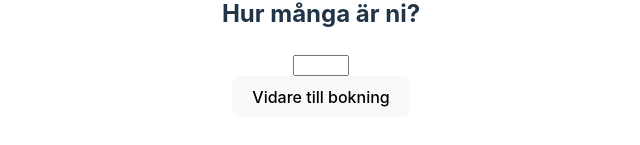
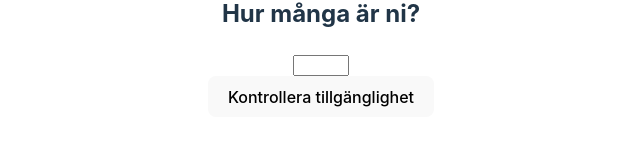
Before and after one commit to KennedyB1/Restaurangen, a React (Vite) app in the folder Restaurangen/: page /bokning in a window 1280 px wide. Shown: the part 395-540 px from the top of the page, without its empty margins (319-959 px from the left). Built offline with nearby package versions, Linux system fonts and the light colour scheme; no server answers.

Commit message:
refactoring, folder for interfaces, folder for functions

```diff
--- a/Restaurangen/src/Components/Booking.tsx
+++ b/Restaurangen/src/Components/Booking.tsx
@@ -5,15 +5,8 @@ import DatePicker from "react-datepicker"
 import "../calendar.css"
 import { getBookings } from "../services/restaurantServices";
 import { restaurantIdContext } from "../contexts/restaurantIdContext";
-
-interface IBooking {
-    id: string;
-    restaurantId: string;
-    date: string;
-    time: string;
-    numberOfGuests: number;
-    customerId: string;
-}
+import { checkAviability } from "../functions/checkAviability";
+import { IFetchedBooking } from "../interfaces/interfaces";
 
 
 export const Booking = () => {
@@ -21,7 +14,7 @@ export const Booking = () => {
     const [date, setDate] = useState<Date>(new Date());
     const [time, setTime] = useState<string>('18:00');
     const [guests, setGuests] = useState<string>('1');
-    const [bookings, setBookings] = useState<IBooking[]>([]);
+    const [bookings, setBookings] = useState<IFetchedBooking[]>([]);
     const passedDates = (date: Date) => new Date() <= date;
     const [isAvaible, setIsAvailable] = useState<boolean | string>('');
 
@@ -34,24 +27,8 @@ export const Booking = () => {
         fetchBookings();
     },[restaurantId]);
 
-    // funktion som kollar om det finns tillräckligt många lediga bord för valt datum och tid
-    const checkAviability = (time: string, date: Date, guests: string) => {
-        const dateToCheck = date.toISOString().slice(0, 10);
-        const guestsAmount = parseInt(guests);
-        let tables = 1;
-
-         //om antalet gäster är mindre än 6=1 bord, 12=2 bord
-        if (guestsAmount > 6) {
-            tables = 2;
-        } else if (guestsAmount > 12) {
-            tables = 3;
-        }
-
-        //Gör en array med andra bokningar för samma tid och datum tiden och datumet
-        const filteredArray = bookings.filter(booking => booking.date === dateToCheck && booking.time === time);
-
-        //om arrayen är kortare än antalet bord så finns det plats, annars inte
-        setIsAvailable(tables < (15 - filteredArray.length) ? true : false);
+    const clickFunction = () => {
+        setIsAvailable(checkAviability(time, date, guests, bookings))
     }
 
 
@@ -80,7 +57,7 @@ export const Booking = () => {
                 onChange={(e : ChangeEvent<HTMLInputElement>) => setGuests(e.target.value)}>
             </input>
         </div>
-        <button onClick={() => checkAviability(time, date, guests)}>Vidare till bokning</button>
+        <button onClick={clickFunction}>Kontrollera tillgänglighet</button>
         <p>{isAvaible === true ? 'Det finns bord' : isAvaible === false ? 'det finns inte bord' : isAvaible === '' ? '' : ''}</p>
     </>
 }
--- /dev/null
+++ b/Restaurangen/src/functions/checkAviability.ts
@@ -0,0 +1,20 @@
+import { IFetchedBooking } from "../interfaces/interfaces";
+
+export const checkAviability = (time: string, date: Date, guests: string, bookings: IFetchedBooking[]) => {
+  const dateToCheck = date.toISOString().slice(0, 10);
+  const guestsAmount = parseInt(guests);
+  let tables = 1;
+
+   //om antalet gäster är mindre än 6=1 bord, 12=2 bord
+  if (guestsAmount > 6) {
+      tables = 2;
+  } else if (guestsAmount > 12) {
+      tables = 3;
+  }
+
+  //Gör en array med andra bokningar för samma tid och datum tiden och datumet
+  const filteredArray = bookings.filter(booking => booking.date === dateToCheck && booking.time === time);
+
+  //om arrayen är kortare än antalet bord så finns det plats, annars inte
+  return (tables < (15 - filteredArray.length) ? true : false);
+}
--- /dev/null
+++ b/Restaurangen/src/interfaces/interfaces.ts
@@ -0,0 +1,39 @@
+export interface IRestaurant {
+  name: string;
+  address: {
+    street: string;
+    zip: string;
+    city: string;
+  };
+}
+
+export interface IBooking {
+  restaurantId: string;
+  date: string;
+  time: string;
+  numberOfGuests: number;
+  customer: {
+    name: string;
+    lastname: string;
+    email: string;
+    phone: string;
+  };
+}
+
+export interface IBookingUpdate {
+  id: string;
+  restaurantId: string;
+  date: string;
+  time: string;
+  numberOfGuests: number;
+  costumerId: string;
+}
+
+export interface IFetchedBooking {
+  id: string;
+  restaurantId: string;
+  date: string;
+  time: string;
+  numberOfGuests: number;
+  customerId: string;
+}
--- a/Restaurangen/src/services/restaurantServices.ts
+++ b/Restaurangen/src/services/restaurantServices.ts
@@ -1,35 +1,5 @@
 import axios from "axios"
-
-interface IRestaurant {
-  name: string;
-  address: {
-    street: string;
-    zip: string;
-    city: string;
-  };
-}
-
-export interface IBooking {
-  restaurantId: string;
-  date: string;
-  time: string;
-  numberOfGuests: number;
-  customer: {
-    name: string;
-    lastname: string;
-    email: string;
-    phone: string;
-  };
-}
-
-export interface IBookingUpdate {
-  id: string;
-  restaurantId: string;
-  date: string;
-  time: string;
-  numberOfGuests: number;
-  costumerId: string;
-}
+import { IBooking, IBookingUpdate, IRestaurant } from "../interfaces/interfaces";
 
 const BASE_URL = 'https://school-restaurant-api.azurewebsites.net';
 
```
